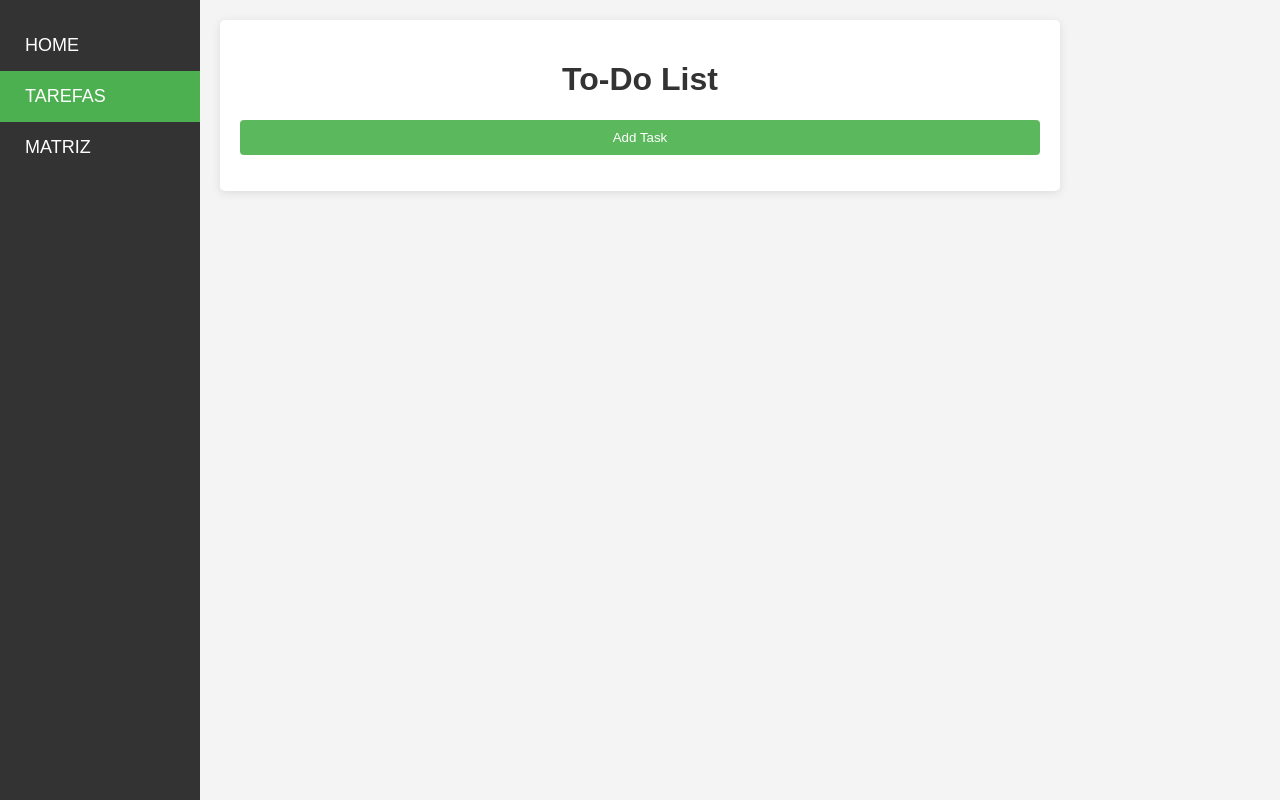
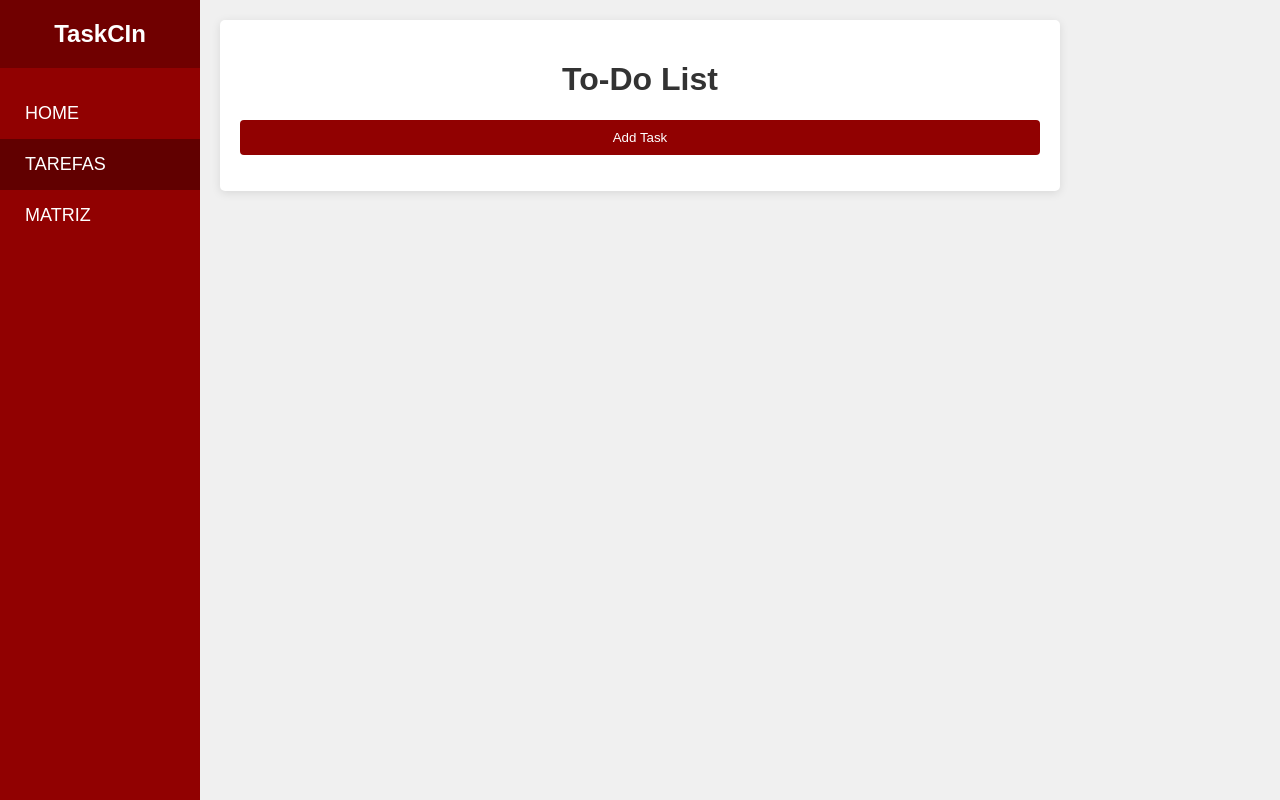
Before and after one commit to analuisafeitosa/TaskCIn, a website: page frontend/index.html in a window 1280 px wide. Drawn offline with Linux system fonts and the light colour scheme; no server answers.

Commit message:
estilizando

```diff
--- a/frontend/index.html
+++ b/frontend/index.html
@@ -8,6 +8,7 @@
 </head>
 <body>
     <div class="sidebar">
+        <h1 class="sidebar-title">TaskCIn</h1>
         <a href="home.html">HOME</a>
         <a href="index.html" class="active">TAREFAS</a>
         <a href="matriz.html">MATRIZ</a>
--- a/frontend/style.css
+++ b/frontend/style.css
@@ -1,6 +1,6 @@
 body {
     font-family: Arial, sans-serif;
-    background-color: #f4f4f4;
+    background-color: #f0f0f0;
     margin: 0;
     padding: 20px;
 }
@@ -30,7 +30,7 @@ input[type="text"] {
 button {
     width: 100%;
     padding: 10px;
-    background-color: #5cb85c;
+    background-color: #910101;
     color: white;
     border: none;
     border-radius: 4px;
@@ -38,7 +38,7 @@ button {
 }
 
 button:hover {
-    background-color: #4cae4c;
+    background-color: #700000;
 }
 
 .todo-item {
@@ -54,22 +54,22 @@ button:hover {
 }
 
 .todo-item button {
-    background-color: #d9534f;
+    background-color: #910101;
     width: auto;
     margin-left: 5px;
     padding: 6px 12px;
 }
 
 .todo-item button.edit-btn {
-    background-color: #0275d8;
+    background-color: #610000;
 }
 
 .todo-item button.edit-btn:hover {
-    background-color: #025aa5;
+    background-color: #4d0000;
 }
 
 .todo-item button:hover {
-    background-color: #c9302c;
+    background-color: #700000;
 }
 
 /* Modal styles */
@@ -119,9 +119,19 @@ select, input[type="date"] {
     z-index: 1;
     top: 0;
     left: 0;
-    background-color: #333;
-    padding-top: 20px;
+    background-color: #910101;
+    padding-top: 0;
     transition: 0.3s;
+}
+
+.sidebar-title {
+    color: white;
+    text-align: center;
+    padding: 20px 0;
+    font-size: 24px;
+    background-color: #700000;
+    margin: 0;
+    margin-bottom: 20px;
 }
 
 .sidebar a {
@@ -134,11 +144,11 @@ select, input[type="date"] {
 }
 
 .sidebar a:hover {
-    background-color: #555;
+    background-color: #b30000;
 }
 
 .sidebar a.active {
-    background-color: #4CAF50;
+    background-color: #610000;
 }
 
 /* Adjust main content to accommodate sidebar */
```
Also changed, not shown: frontend/home.html (+1 -0 lines), frontend/matriz.html (+1 -0 lines).
